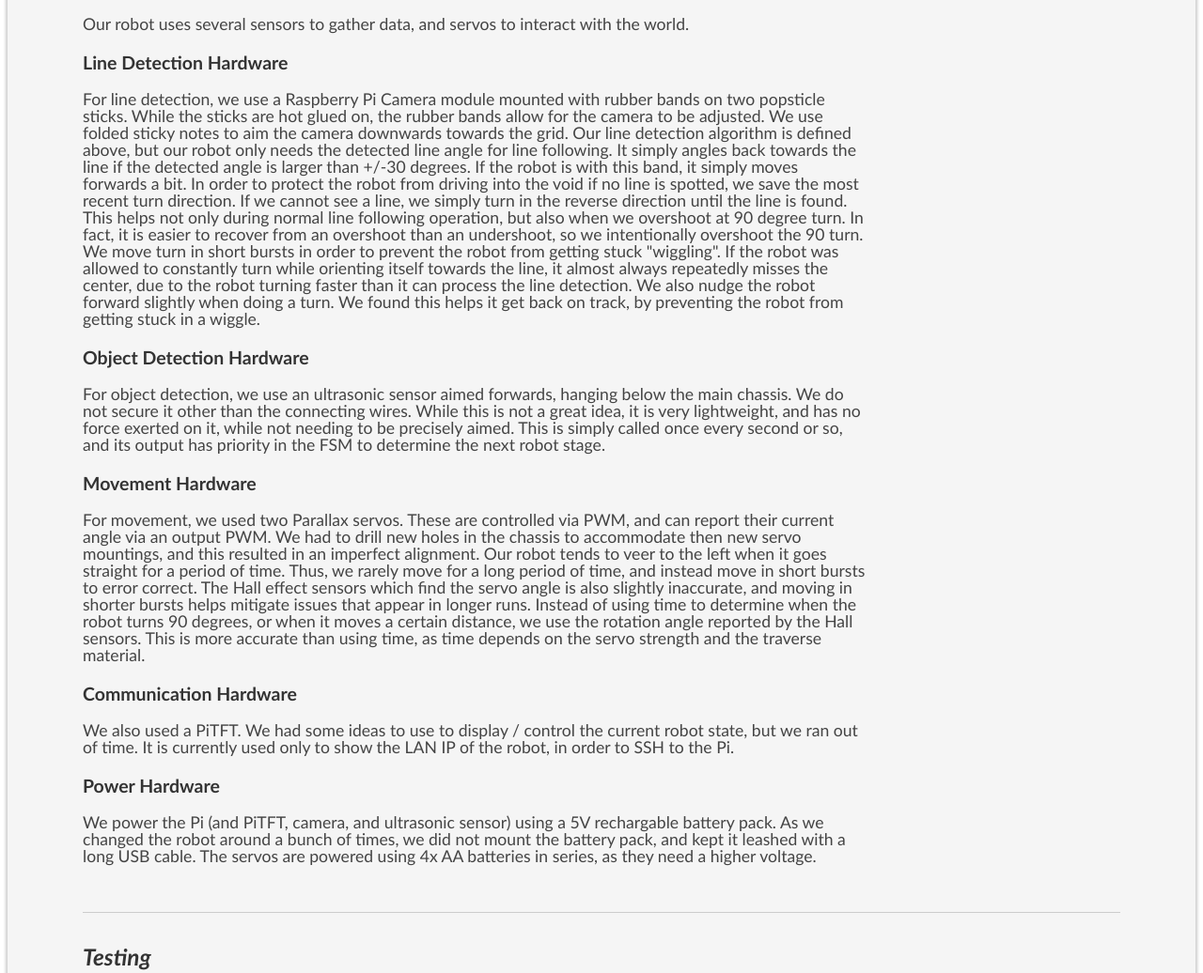
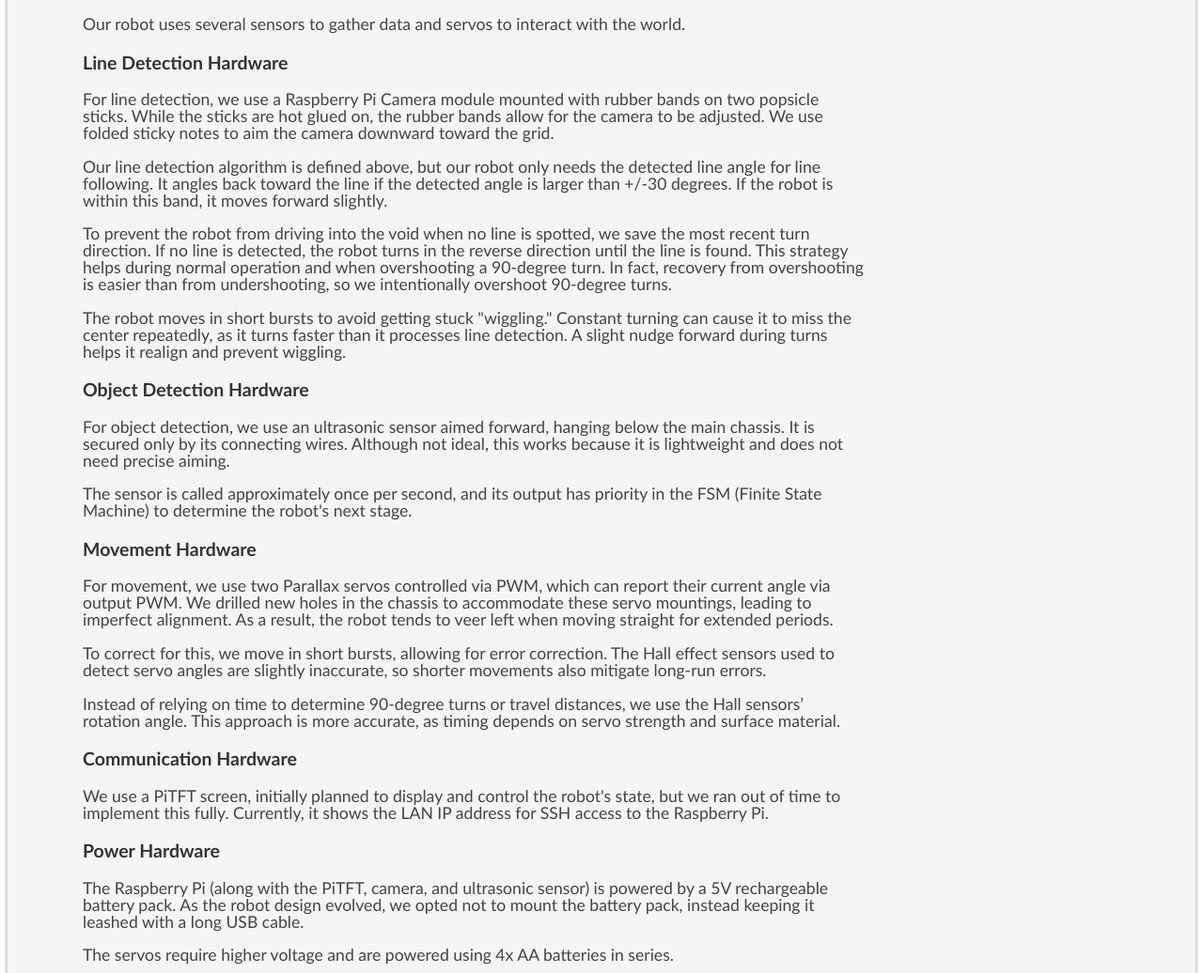
Before and after one commit to X1M1C1/Line-Following-Robot, a plain HTML site: page Website/index.html in a window 1280 px wide. Shown: the part 2006-3042 px from the top of the page at 94% size. Drawn offline with Linux system fonts and the light colour scheme; a small style sheet from the web is missing.

Commit message:
Update index.html

```diff
--- a/Website/index.html
+++ b/Website/index.html
@@ -118,25 +118,68 @@ Template for
 								<h2>Hardware Design</h2> <!--// put your heading here -->
 							</div>
 							<div class="yui-u">
-								<p>Our robot uses several sensors to gather data, and servos to interact with the world.</p>
-								<h3>Line Detection Hardware</h3>
-									<p>For line detection, we use a Raspberry Pi Camera module mounted with rubber bands on two popsticle sticks. While the sticks are hot glued on, the rubber bands allow for the camera to be adjusted. We use folded sticky notes to aim the camera downwards towards the grid.
-									Our line detection algorithm is defined above, but our robot only needs the detected line angle for line following. It simply angles back towards the line if the detected angle is larger than +/-30 degrees. If the robot is with this band, it simply moves forwards a bit.
-									In order to protect the robot from driving into the void if no line is spotted, we save the most recent turn direction. If we cannot see a line, we simply turn in the reverse direction until the line is found. This helps not only during normal line following operation, but also when we overshoot at 90 degree turn. In fact, it is easier to recover from an overshoot than an undershoot, so we intentionally overshoot the 90 turn.
-									We move turn in short bursts in order to prevent the robot from getting stuck "wiggling". If the robot was allowed to constantly turn while orienting itself towards the line, it almost always repeatedly misses the center, due to the robot turning faster than it can process the line detection.
-									We also nudge the robot forward slightly when doing a turn. We found this helps it get back on track, by preventing the robot from getting stuck in a wiggle.</p>
-								<h3>Object Detection Hardware</h3>
-									<p>For object detection, we use an ultrasonic sensor aimed forwards, hanging below the main chassis. We do not secure it other than the connecting wires. While this is not a great idea, it is very lightweight, and has no force exerted on it, while not needing to be precisely aimed.
-									This is simply called once every second or so, and its output has priority in the FSM to determine the next robot stage.</p>
-								<h3>Movement Hardware</h3>
-									<p>For movement, we used two Parallax servos. These are controlled via PWM, and can report their current angle via an output PWM.
-									We had to drill new holes in the chassis to accommodate then new servo mountings, and this resulted in an imperfect alignment. Our robot tends to veer to the left when it goes straight for a period of time. Thus, we rarely move for a long period of time, and instead move in short bursts to error correct.
-									The Hall effect sensors which find the servo angle is also slightly inaccurate, and moving in shorter bursts helps mitigate issues that appear in longer runs.
-									Instead of using time to determine when the robot turns 90 degrees, or when it moves a certain distance, we use the rotation angle reported by the Hall sensors. This is more accurate than using time, as time depends on the servo strength and the traverse material.</p>
-								<h3>Communication Hardware</h3>
-									<p>We also used a PiTFT. We had some ideas to use to display / control the current robot state, but we ran out of time. It is currently used only to show the LAN IP of the robot, in order to SSH to the Pi.</p>
-								<h3>Power Hardware</h3>
-									<p>We power the Pi (and PiTFT, camera, and ultrasonic sensor) using a 5V rechargable battery pack. As we changed the robot around a bunch of times, we did not mount the battery pack, and kept it leashed with a long USB cable. The servos are powered using 4x AA batteries in series, as they need a higher voltage.</p>
+							    <p>Our robot uses several sensors to gather data and servos to interact with the world.</p>
+
+							    <h3>Line Detection Hardware</h3>
+							    <p>
+							        For line detection, we use a Raspberry Pi Camera module mounted with rubber bands on two popsicle sticks.
+							        While the sticks are hot glued on, the rubber bands allow for the camera to be adjusted.
+							        We use folded sticky notes to aim the camera downward toward the grid.
+							    </p>
+							    <p>
+							        Our line detection algorithm is defined above, but our robot only needs the detected line angle for line following.
+							        It angles back toward the line if the detected angle is larger than +/-30 degrees. If the robot is within this band, it moves forward slightly.
+							    </p>
+							    <p>
+							        To prevent the robot from driving into the void when no line is spotted, we save the most recent turn direction.
+							        If no line is detected, the robot turns in the reverse direction until the line is found.
+							        This strategy helps during normal operation and when overshooting a 90-degree turn.
+							        In fact, recovery from overshooting is easier than from undershooting, so we intentionally overshoot 90-degree turns.
+							    </p>
+							    <p>
+							        The robot moves in short bursts to avoid getting stuck "wiggling." Constant turning can cause it to miss the center repeatedly,
+							        as it turns faster than it processes line detection. A slight nudge forward during turns helps it realign and prevent wiggling.
+							    </p>
+
+							    <h3>Object Detection Hardware</h3>
+							    <p>
+							        For object detection, we use an ultrasonic sensor aimed forward, hanging below the main chassis.
+							        It is secured only by its connecting wires. Although not ideal, this works because it is lightweight and does not need precise aiming.
+							    </p>
+							    <p>
+							        The sensor is called approximately once per second, and its output has priority in the FSM (Finite State Machine)
+							        to determine the robot's next stage.
+							    </p>
+
+							    <h3>Movement Hardware</h3>
+							    <p>
+							        For movement, we use two Parallax servos controlled via PWM, which can report their current angle via output PWM.
+							        We drilled new holes in the chassis to accommodate these servo mountings, leading to imperfect alignment.
+							        As a result, the robot tends to veer left when moving straight for extended periods.
+							    </p>
+							    <p>
+							        To correct for this, we move in short bursts, allowing for error correction.
+							        The Hall effect sensors used to detect servo angles are slightly inaccurate, so shorter movements also mitigate long-run errors.
+							    </p>
+							    <p>
+							        Instead of relying on time to determine 90-degree turns or travel distances, we use the Hall sensors’ rotation angle.
+							        This approach is more accurate, as timing depends on servo strength and surface material.
+							    </p>
+
+							    <h3>Communication Hardware</h3>
+							    <p>
+							        We use a PiTFT screen, initially planned to display and control the robot's state, but we ran out of time to implement this fully.
+							        Currently, it shows the LAN IP address for SSH access to the Raspberry Pi.
+							    </p>
+
+							    <h3>Power Hardware</h3>
+							    <p>
+							        The Raspberry Pi (along with the PiTFT, camera, and ultrasonic sensor) is powered by a 5V rechargeable battery pack.
+							        As the robot design evolved, we opted not to mount the battery pack, instead keeping it leashed with a long USB cable.
+							    </p>
+							    <p>
+							        The servos require higher voltage and are powered using 4x AA batteries in series.
+							    </p>
 							</div>
 						</div><!--// Your section has ended -->
 
```
